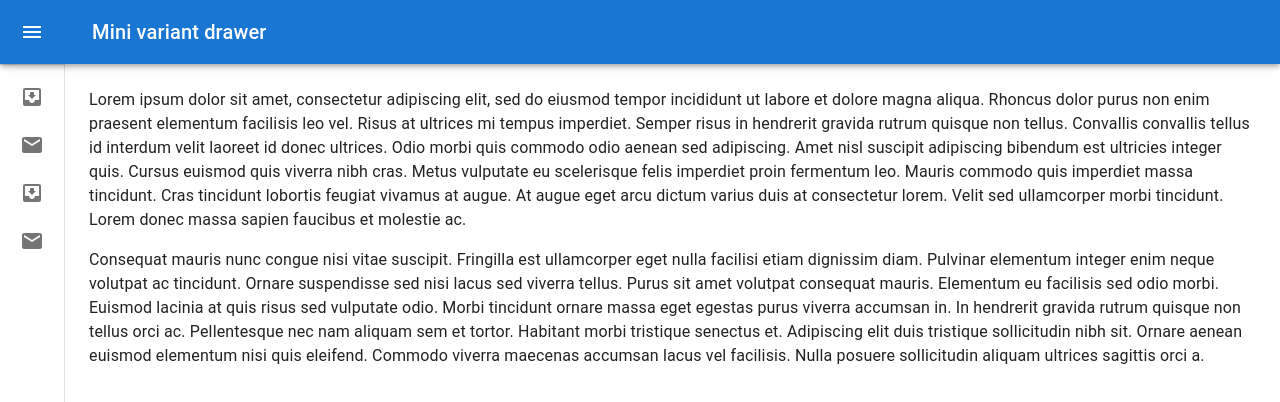
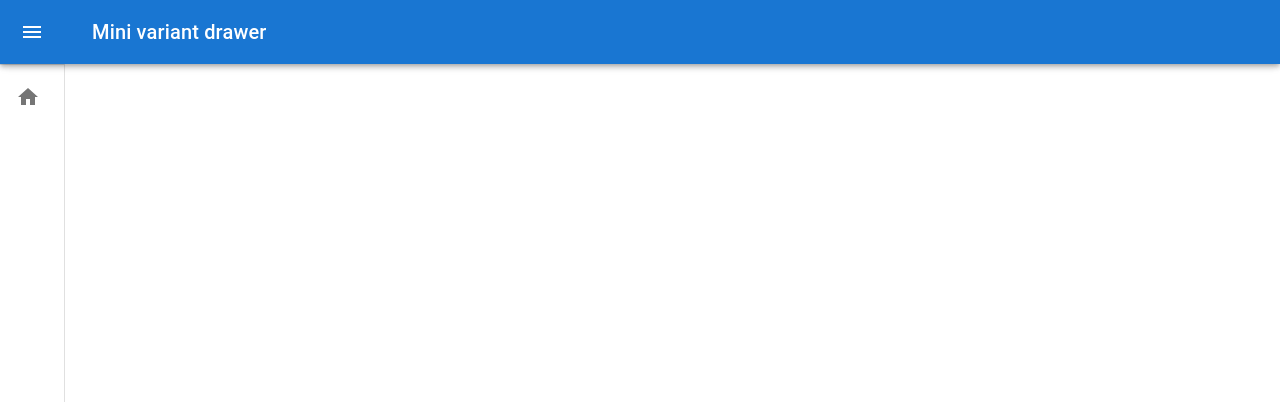
Before and after one commit to PongsathornUtsa/kucertV2, a React (Vite) app in the folder frontend/: page / in a window 1280 px wide. Shown: the top 402 px of the page. Built offline with nearby package versions, Linux system fonts and the light colour scheme; the HTML template or start-up script is replaced by a standard one.

Commit message:
add route

```diff
--- a/frontend/src/App.tsx
+++ b/frontend/src/App.tsx
@@ -1,8 +1,16 @@
+import { BrowserRouter, Routes, Route } from 'react-router-dom';
 import Drawers from "./components/drawers/Drawer";
+import Home from './pages/home/Home';
 
 function App() {
   return (
-    <Drawers/>
+    <BrowserRouter>
+      <Drawers>
+        <Routes>
+          <Route path="/" element={<Home />} />
+        </Routes>
+      </Drawers >
+    </BrowserRouter>
   );
 }
 
--- a/frontend/src/components/drawers/Drawer.tsx
+++ b/frontend/src/components/drawers/Drawer.tsx
@@ -18,6 +18,8 @@ import ListItemIcon from "@mui/material/ListItemIcon";
 import ListItemText from "@mui/material/ListItemText";
 import InboxIcon from "@mui/icons-material/MoveToInbox";
 import MailIcon from "@mui/icons-material/Mail";
+import HomeIcon from '@mui/icons-material/Home';
+import { Link } from 'react-router-dom';
 
 const drawerWidth = 240;
 
@@ -90,7 +92,7 @@ const Drawer = styled(MuiDrawer, { shouldForwardProp: (prop) => prop !== 'open'
     }),
 );
 
-const Drawers = () => {
+const Drawers = ({ children }: { children: React.ReactNode }) => {
     const theme = useTheme();
     const [open, setOpen] = React.useState(false);
 
@@ -132,59 +134,21 @@ const Drawers = () => {
                 </DrawerHeader>
                 <Divider />
                 <List>
-                    {['Inbox', 'Starred', 'Send email', 'Drafts'].map((text, index) => (
-                        <ListItem key={text} disablePadding sx={{ display: 'block' }}>
-                            <ListItemButton
-                                sx={{
-                                    minHeight: 48,
-                                    justifyContent: open ? 'initial' : 'center',
-                                    px: 2.5,
-                                }}
-                            >
-                                <ListItemIcon
-                                    sx={{
-                                        minWidth: 0,
-                                        mr: open ? 3 : 'auto',
-                                        justifyContent: 'center',
-                                    }}
-                                >
-                                    {index % 2 === 0 ? <InboxIcon /> : <MailIcon />}
-                                </ListItemIcon>
-                                <ListItemText primary={text} sx={{ opacity: open ? 1 : 0 }} />
-                            </ListItemButton>
-                        </ListItem>
-                    ))}
+                    {/* Home item */}
+                    <ListItem disablePadding sx={{ display: 'block' }}>
+                        <ListItemButton component={Link} to="/">
+                            <ListItemIcon sx={{ minWidth: 0, mr: open ? 3 : 'auto', justifyContent: 'center' }}>
+                                <HomeIcon />
+                            </ListItemIcon>
+                            <ListItemText primary="Home" sx={{ opacity: open ? 1 : 0 }} />
+                        </ListItemButton>
+                    </ListItem>
+                    {/* Other items (Starred, Send email, Drafts, etc.) */}
                 </List>
+
             </Drawer>
             <Box component="main" sx={{ flexGrow: 1, p: 3 }}>
-                <DrawerHeader />
-                <Typography paragraph>
-                    Lorem ipsum dolor sit amet, consectetur adipiscing elit, sed do eiusmod
-                    tempor incididunt ut labore et dolore magna aliqua. Rhoncus dolor purus non
-                    enim praesent elementum facilisis leo vel. Risus at ultrices mi tempus
-                    imperdiet. Semper risus in hendrerit gravida rutrum quisque non tellus.
-                    Convallis convallis tellus id interdum velit laoreet id donec ultrices.
-                    Odio morbi quis commodo odio aenean sed adipiscing. Amet nisl suscipit
-                    adipiscing bibendum est ultricies integer quis. Cursus euismod quis viverra
-                    nibh cras. Metus vulputate eu scelerisque felis imperdiet proin fermentum
-                    leo. Mauris commodo quis imperdiet massa tincidunt. Cras tincidunt lobortis
-                    feugiat vivamus at augue. At augue eget arcu dictum varius duis at
-                    consectetur lorem. Velit sed ullamcorper morbi tincidunt. Lorem donec massa
-                    sapien faucibus et molestie ac.
-                </Typography>
-                <Typography paragraph>
-                    Consequat mauris nunc congue nisi vitae suscipit. Fringilla est ullamcorper
-                    eget nulla facilisi etiam dignissim diam. Pulvinar elementum integer enim
-                    neque volutpat ac tincidunt. Ornare suspendisse sed nisi lacus sed viverra
-                    tellus. Purus sit amet volutpat consequat mauris. Elementum eu facilisis
-                    sed odio morbi. Euismod lacinia at quis risus sed vulputate odio. Morbi
-                    tincidunt ornare massa eget egestas purus viverra accumsan in. In hendrerit
-                    gravida rutrum quisque non tellus orci ac. Pellentesque nec nam aliquam sem
-                    et tortor. Habitant morbi tristique senectus et. Adipiscing elit duis
-                    tristique sollicitudin nibh sit. Ornare aenean euismod elementum nisi quis
-                    eleifend. Commodo viverra maecenas accumsan lacus vel facilisis. Nulla
-                    posuere sollicitudin aliquam ultrices sagittis orci a.
-                </Typography>
+                {children}
             </Box>
         </Box>
     );
--- /dev/null
+++ b/frontend/src/pages/home/Home.tsx
@@ -0,0 +1,7 @@
+const Home = () => {
+  return (
+    <div>Homes</div>
+  )
+}
+
+export default Home
```
Also changed, not shown: frontend/src/pages/home/Homes.tsx (deleted, +0 -7 lines).
